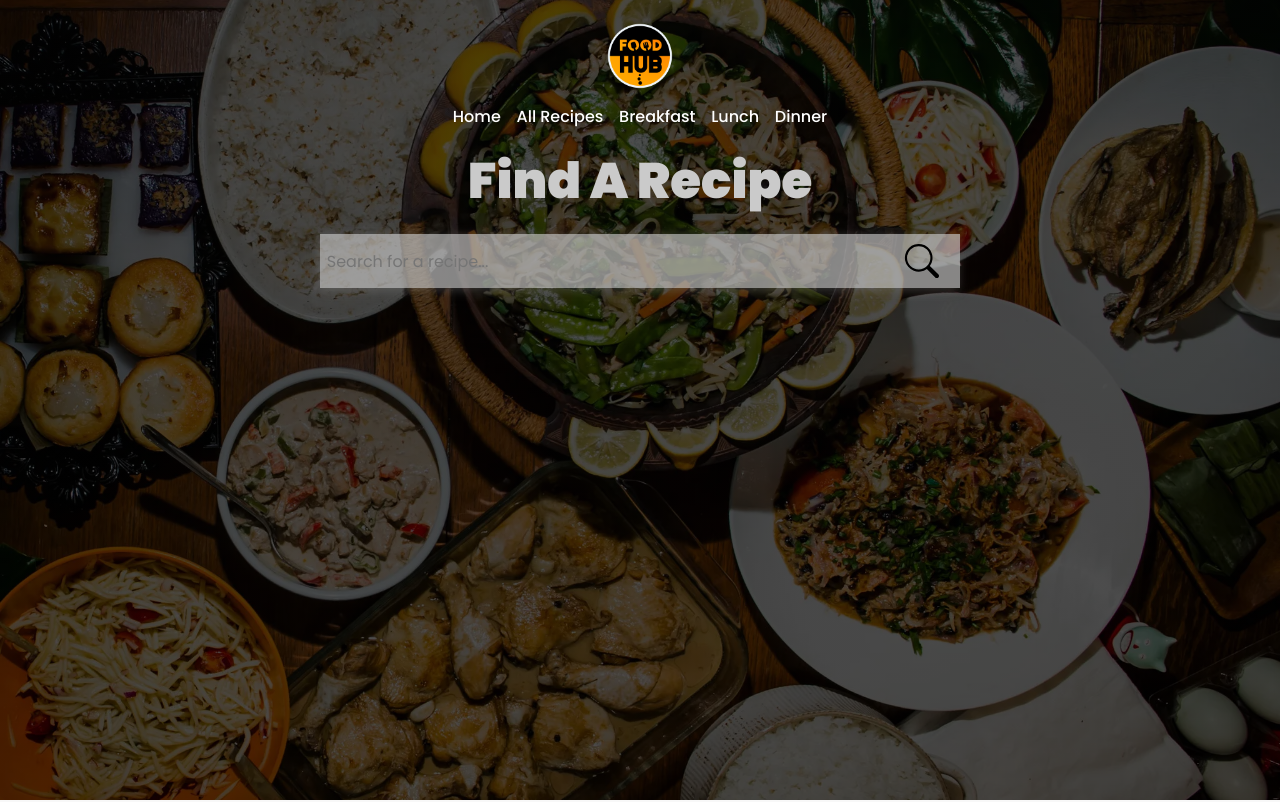
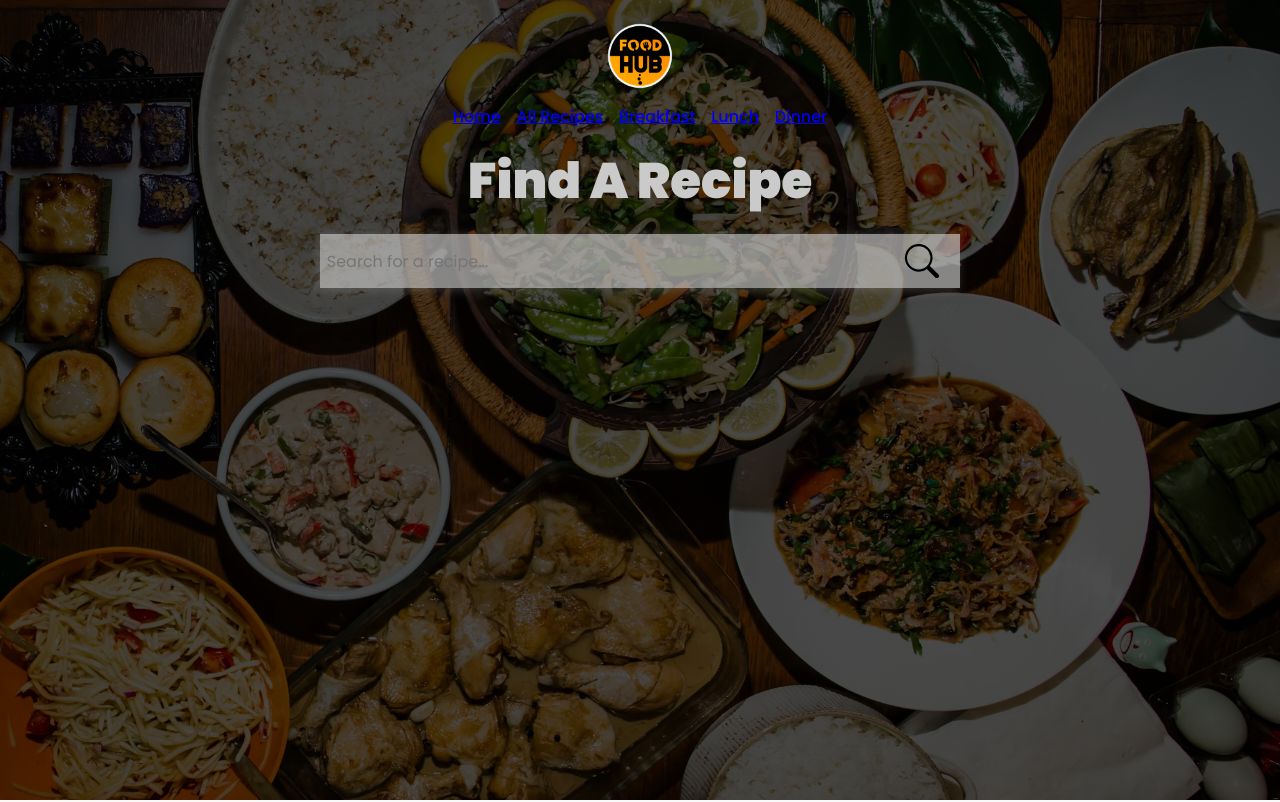
Before and after one commit to Tubig-Repo/FoodHub, a React (Create React App) app: page / in a window 1280 px wide. Shown: the top 802 px of the page. Built offline with nearby package versions, Linux system fonts and the light colour scheme; no server answers.

Commit message:
added navlinks

```diff
--- a/package.json
+++ b/package.json
@@ -1,5 +1,5 @@
 {
-  "name": "foodhub-main",
+  "name": "foodhub",
   "version": "0.1.0",
   "private": true,
   "dependencies": {
--- a/src/components/Nav.js
+++ b/src/components/Nav.js
@@ -1,7 +1,7 @@
 import React from "react";
 import NavCSS from "./Nav.module.css";
 import Logo from "../img/Logo.png";
-import { Link } from "react-router-dom";
+import { Link, NavLink } from "react-router-dom";
 import { useLocation } from "react-router-dom";
 const Nav = () => {
   const location = useLocation();
@@ -26,11 +26,21 @@ const Nav = () => {
               : undefined
           }
         >
-          <li>Home</li>
-          <li>All Recipes</li>
-          <li>Breakfast</li>
-          <li>Lunch</li>
-          <li>Dinner</li>
+          <NavLink to="/">
+            <li>Home</li>
+          </NavLink>
+          <NavLink to="/allrecipe">
+            <li>All Recipes</li>
+          </NavLink>
+          <NavLink to="/breakfast">
+            <li>Breakfast</li>
+          </NavLink>
+          <NavLink to="/lunch">
+            <li>Lunch</li>
+          </NavLink>
+          <NavLink to="/dinner">
+            <li>Dinner</li>
+          </NavLink>
         </ul>
       </div>
     </div>
```
Also changed, not shown: README.txt.
